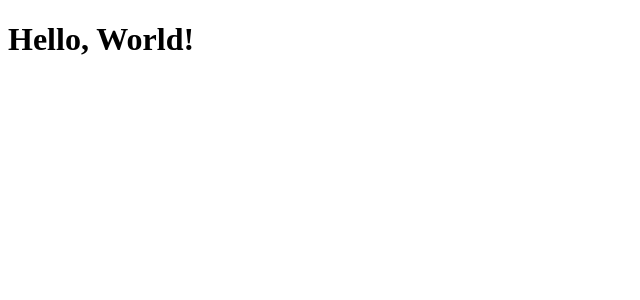
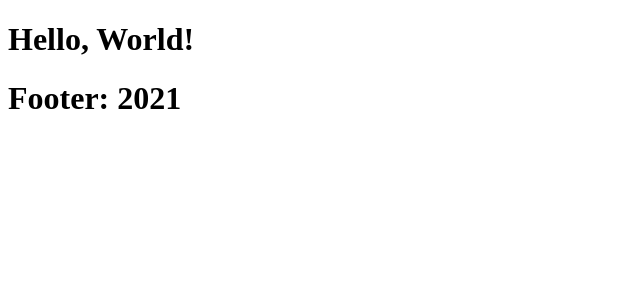
Before and after one commit to RobertGemmaJr/robertgemmajr, a React (Create React App) app in the folder robertgemmajr/: page / in a window 1280 px wide. Shown: the top 300 px of the page, without its empty margins (0-640 px from the left). Built offline with nearby package versions, Linux system fonts and the light colour scheme.

Commit message:
Removed styles.css  & created Footer component

```diff
--- a/robertgemmajr/src/App.jsx
+++ b/robertgemmajr/src/App.jsx
@@ -1,9 +1,11 @@
 import React from "react";
+import Footer from "./components/Footer"
 
 function App() {
   return (
     <div>
       <h1>Hello, World!</h1>
+      <Footer />
     </div>
   );
 }
--- /dev/null
+++ b/robertgemmajr/src/components/Footer.jsx
@@ -0,0 +1,8 @@
+import React from "react";
+
+const year = new Date().getFullYear();
+
+
+export default function Footer() {
+    return(<h1>Footer: {year}</h1>);
+}
```
Also changed, not shown: robertgemmajr/public/styles.css (deleted), 1 other file (tests, documents, lock files or other folders).
